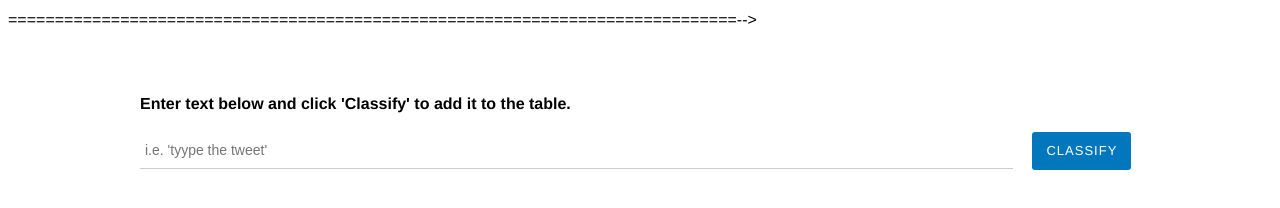
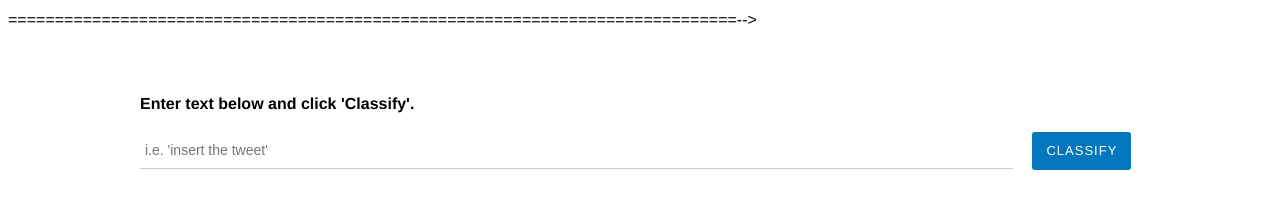
Before and after one commit to Arkapravaroy/Sentimentapp, a website built with Parcel: page index.html in a window 1280 px wide. Built offline with nearby package versions, Linux system fonts and the light colour scheme.

Commit message:
Update index.html

```diff
--- a/index.html
+++ b/index.html
@@ -125,9 +125,9 @@ limitations under the License.
 <body>
   <div id='main'>
     <div id="table-wrapper"></div>
-    <p>Enter text below and click 'Classify' to add it to the table.</p>
+    <p>Enter text below and click 'Classify'.</p>
     <div>
-      <input id="classify-new-text-input" placeholder="i.e. 'tyype the tweet'">
+      <input id="classify-new-text-input" placeholder="i.e. 'insert the tweet'">
       <div id="classify-new-text">Classify</div>
     </div>
   </div>
```
